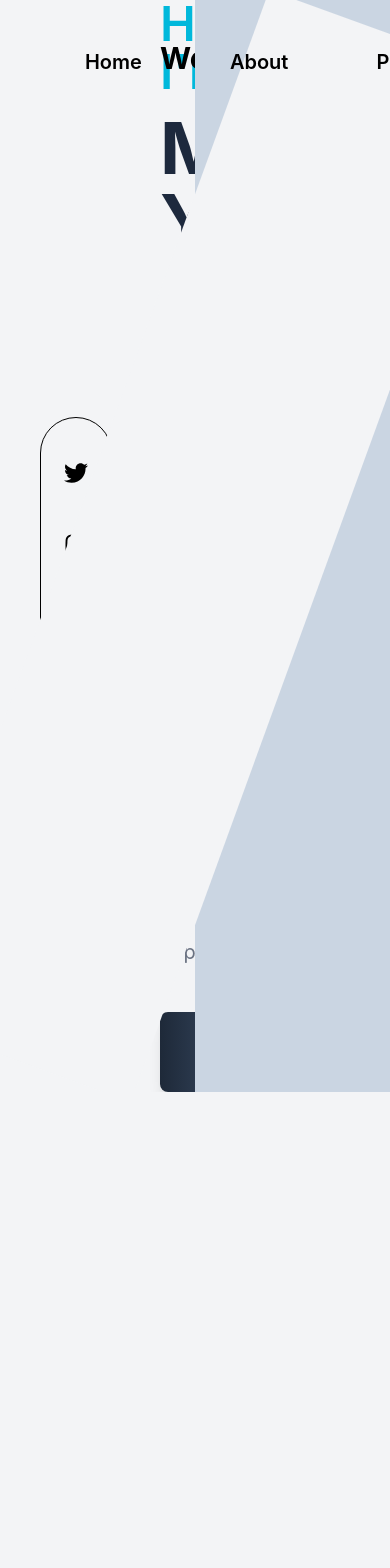
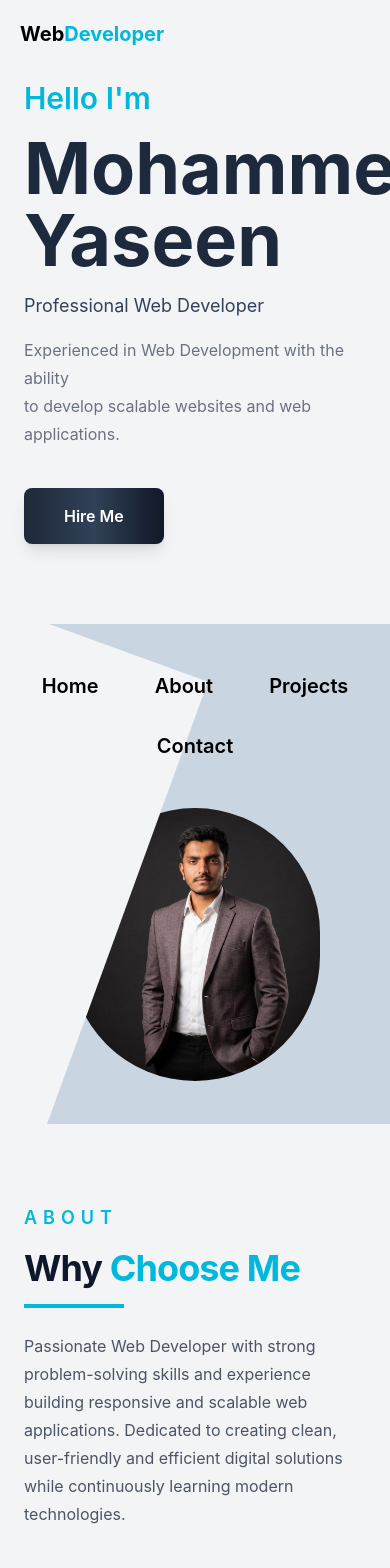
Before and after one commit to mohammedyaseen6546/my-portfolio, a React (Vite) app: page / in a window 390 px wide. Shown: the top 1568 px of the page. Built offline with nearby package versions, Linux system fonts and the light colour scheme.

Commit message:
responsive fixes

```diff
--- a/src/Header.jsx
+++ b/src/Header.jsx
@@ -3,7 +3,6 @@ import React from "react";
 import { FontAwesomeIcon } from "@fortawesome/react-fontawesome";
 
 import {
-  faFacebookF,
   faTwitter,
   faInstagram,
   faLinkedinIn,
@@ -11,19 +10,17 @@ import {
 
 export const Header = () => {
   return (<>
-    <div id="home" className="min-h-screen flex overflow-hidden ">
+    <div id="home" className="min-h-screen flex flex-col md:flex-row overflow-hidden">
 
 
-      <div className="w-1/2 bg-gray-100 relative flex flex-col justify-center pl-40">
+      <div className="w-full md:w-1/2 bg-gray-100 relative flex flex-col justify-center px-6 md:pl-52 md:pr-20 py-20">
 
-
-        <h1 className="absolute top-10 left-40 text-3xl font-bold">
+        <h1 className="absolute top-5 left-5 md:top-10 md:left-20 text-xl md:text-3xl font-bold">
           Web<span className="text-cyan-500">Developer</span>
         </h1>
 
 
-        <div className="absolute left-10 top-1/2 -translate-y-1/2 flex flex-col gap-10 border border-black-200 rounded-full px-5 py-10 text-brown-400 text-2xl">
-
+        <div className="hidden lg:flex absolute left-4 top-1/2 -translate-y-1/2 flex-col gap-10 border rounded-full px-5 py-10 text-2xl">
 
 
           <a
@@ -65,7 +62,7 @@ export const Header = () => {
 
 
         <div>
-          <p className="text-5xl text-cyan-500 font-semibold">
+          <p className="text-3xl md:text-5xl text-cyan-500 font-semibold">
             Hello I'm
           </p>
 
@@ -73,11 +70,11 @@ export const Header = () => {
             Mohammed Yaseen
           </h1>
 
-          <p className="text-3xl mt-6 text-slate-700">
+          <p className="text-lg sm:text-2xl lg:text-3xl mt-4 text-slate-700">
             Professional Web Developer
           </p>
 
-          <p className="mt-6 text-gray-500 text-xl leading-10">
+          <p className="mt-4 text-gray-500 text-base md:text-lg lg:text-xl leading-7 md:leading-8">
             Experienced in Web Development with the ability<br />
             to develop scalable websites and web applications.
           </p>
@@ -108,14 +105,13 @@ hover:to-cyan-700">
       </div>
 
 
-      <div className="w-1/2 bg-slate-300 relative">
+      <div className="w-full md:w-1/2 bg-slate-300 relative min-h-[500px]">
 
 
         <div className="absolute left-[-120px] top-0 w-[250px] h-full bg-gray-100 rotate-[20deg]"></div>
 
 
-        <div className="flex justify-center gap-12 text-brown ml-30 text-xl font-semibold pt-10 relative z-10">
-          <a
+        <div className="flex flex-wrap justify-center gap-4 md:gap-10 text-xl font-semibold pt-10 relative z-10">          <a
           href="#home"
           className="
   px-5 py-2
@@ -199,19 +195,20 @@ hover:to-cyan-700">
         </div>
 
 
-        <div className=" mt-1 ml-60 ">
+        <div className="flex justify-center items-center mt-10 md:mt-20 md:ml-30">
 
           <img
             src="/portimage.png"
             alt="Mohammed Yaseen"
             className="
-      w-[450px]
-      h-[500px]
+w-[250px]
+sm:w-[320px]
+md:w-[400px]
+lg:w-[450px]
+h-auto
 object-cover
 rounded-full
-      drop-shadow-4xl
-      absolute
-      bottom-30"
+mx-auto"
           />
 
         </div>
@@ -224,14 +221,14 @@ hover:to-cyan-700">
 
     <div
       id="about"
-      className="bg-gray-100 gap-30 px-20 py-20 pl-80 "
+      className="bg-gray-100 px-6 md:px-20 py-20"
     >
 
 
 
 
 
-      <div className="max-w-[600px] ml-25">
+      <div className="max-w-[600px] mx-auto">
 
         <p className="text-cyan-500 text-lg font-semibold uppercase tracking-[6px]">
           About
@@ -243,7 +240,7 @@ hover:to-cyan-700">
 
         <div className="w-25 h-1 bg-cyan-500 mt-4"></div>
 
-        <p className="mt-6 text-gray-600 leading-8">
+        <p className="mt-6 text-gray-600 leading-7 md:leading-8">
           Passionate Web Developer with strong problem-solving skills
           and experience building responsive and scalable web applications.
           Dedicated to creating clean, user-friendly and efficient
```
Lines whose indentation alone changed are shown as unchanged.
